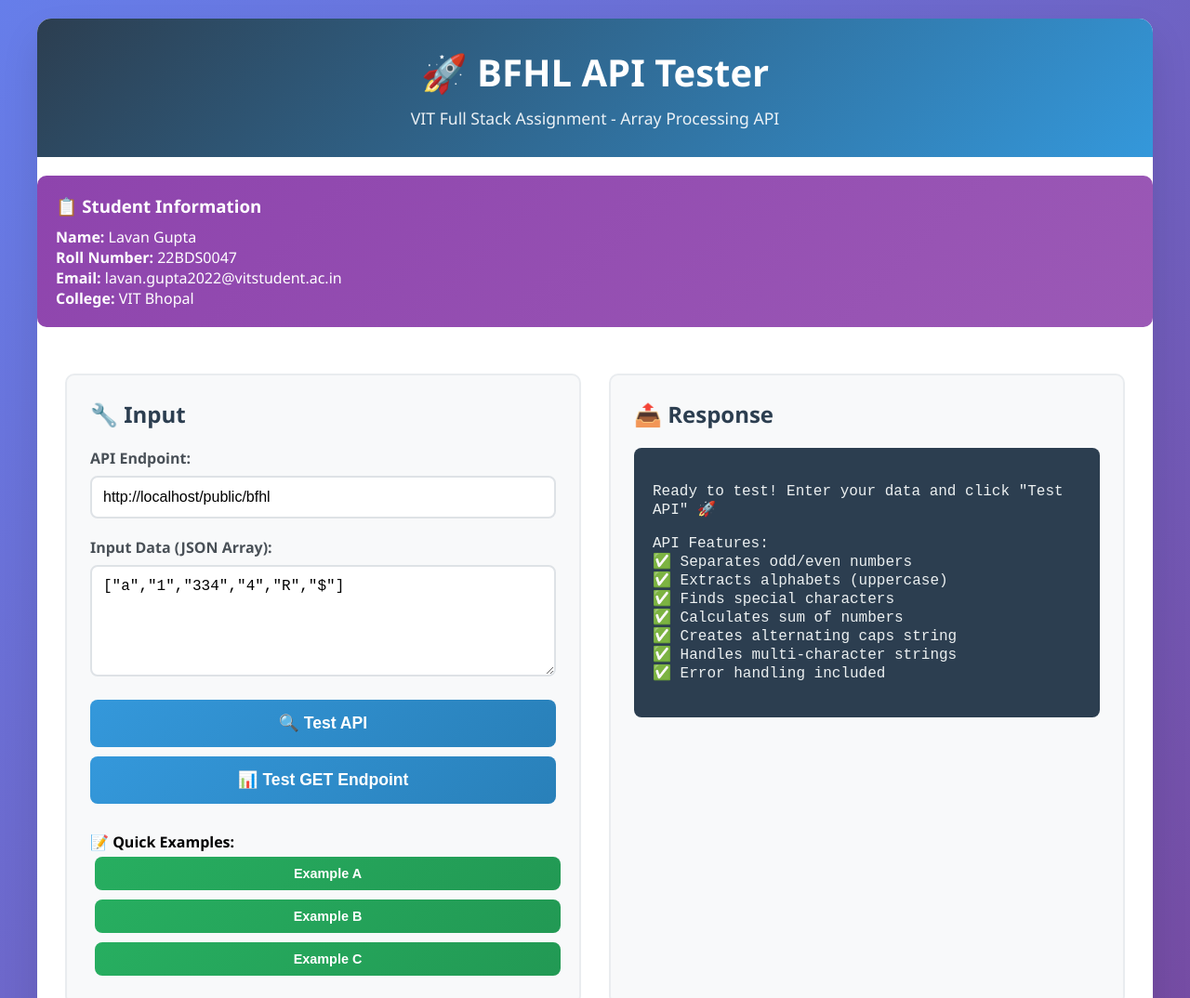
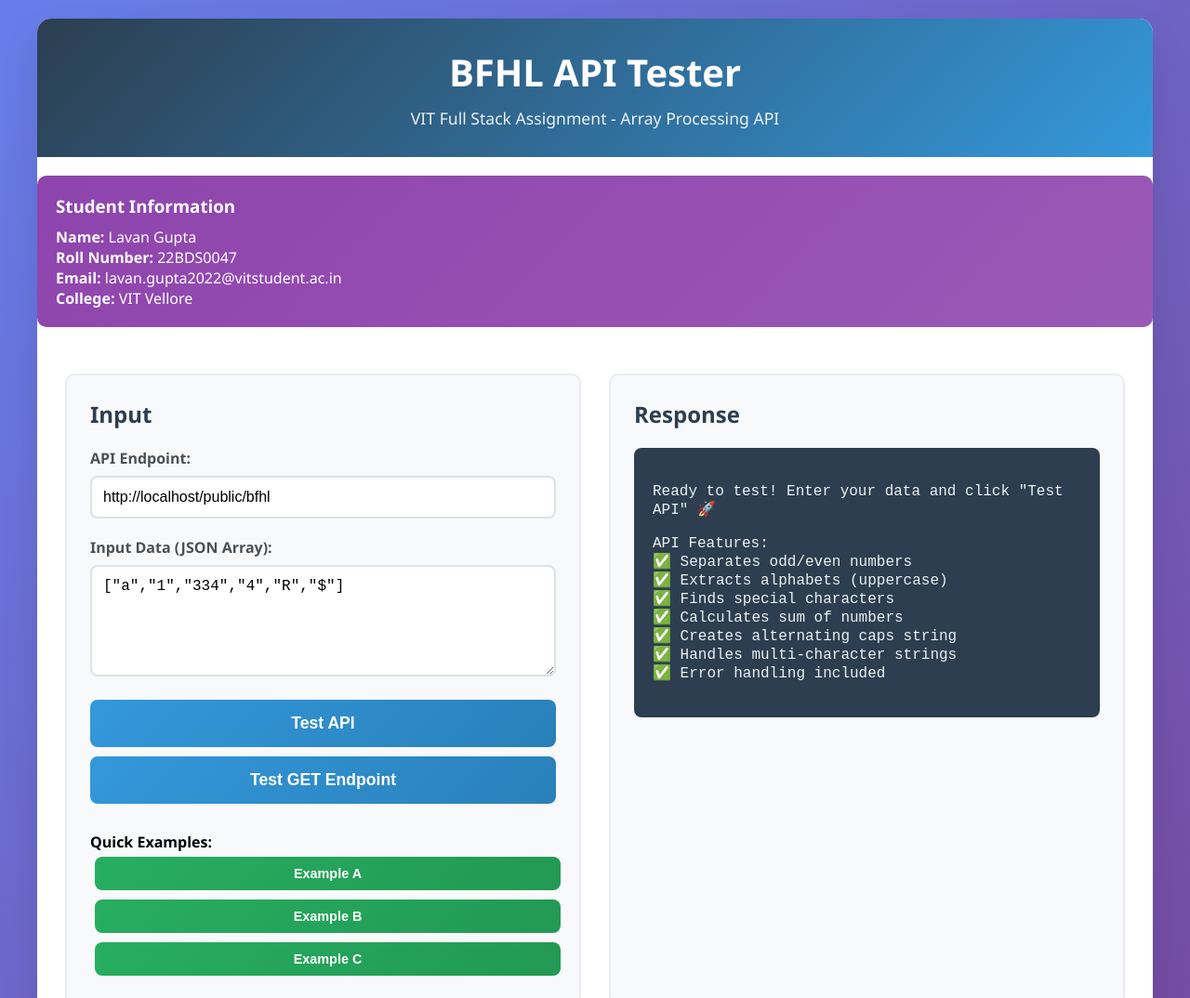
Before and after one commit to Lavan-git/Bajaj_test_VIT, a website: page public/index.html in a window 1280 px wide. Shown: the top 1074 px of the page at 93% size. Drawn offline with Linux system fonts and the light colour scheme.

Commit message:
UI improvements

```diff
--- a/public/index.html
+++ b/public/index.html
@@ -195,21 +195,21 @@
 <body>
     <div class="container">
         <div class="header">
-            <h1>🚀 BFHL API Tester</h1>
+            <h1>BFHL API Tester</h1>
             <p>VIT Full Stack Assignment - Array Processing API</p>
         </div>
 
         <div class="user-info">
-            <h3>📋 Student Information</h3>
+            <h3>Student Information</h3>
             <p><strong>Name:</strong> Lavan Gupta</p>
             <p><strong>Roll Number:</strong> 22BDS0047</p>
             <p><strong>Email:</strong> lavan.gupta2022@vitstudent.ac.in</p>
-            <p><strong>College:</strong> VIT Bhopal</p>
+            <p><strong>College:</strong> VIT Vellore</p>
         </div>
 
         <div class="main-content">
             <div class="input-section">
-                <h2 class="section-title">🔧 Input</h2>
+                <h2 class="section-title">Input</h2>
 
                 <div class="input-group">
                     <label for="apiUrl">API Endpoint:</label>
@@ -221,11 +221,11 @@
                     <textarea id="inputData" placeholder='["a","1","334","4","R","$"]'>["a","1","334","4","R","$"]</textarea>
                 </div>
 
-                <button class="btn" onclick="testAPI()">🔍 Test API</button>
-                <button class="btn" onclick="testGET()">📊 Test GET Endpoint</button>
+                <button class="btn" onclick="testAPI()">Test API</button>
+                <button class="btn" onclick="testGET()">Test GET Endpoint</button>
 
                 <div class="examples">
-                    <h4>📝 Quick Examples:</h4>
+                    <h4>Quick Examples:</h4>
                     <button class="btn example-btn" onclick="loadExample(1)">Example A</button>
                     <button class="btn example-btn" onclick="loadExample(2)">Example B</button>
                     <button class="btn example-btn" onclick="loadExample(3)">Example C</button>
@@ -233,7 +233,7 @@
             </div>
 
             <div class="output-section">
-                <h2 class="section-title">📤 Response</h2>
+                <h2 class="section-title">Response</h2>
                 <div id="output" class="output">
 Ready to test! Enter your data and click "Test API" 🚀
 
```
Also changed, not shown: README.md.
